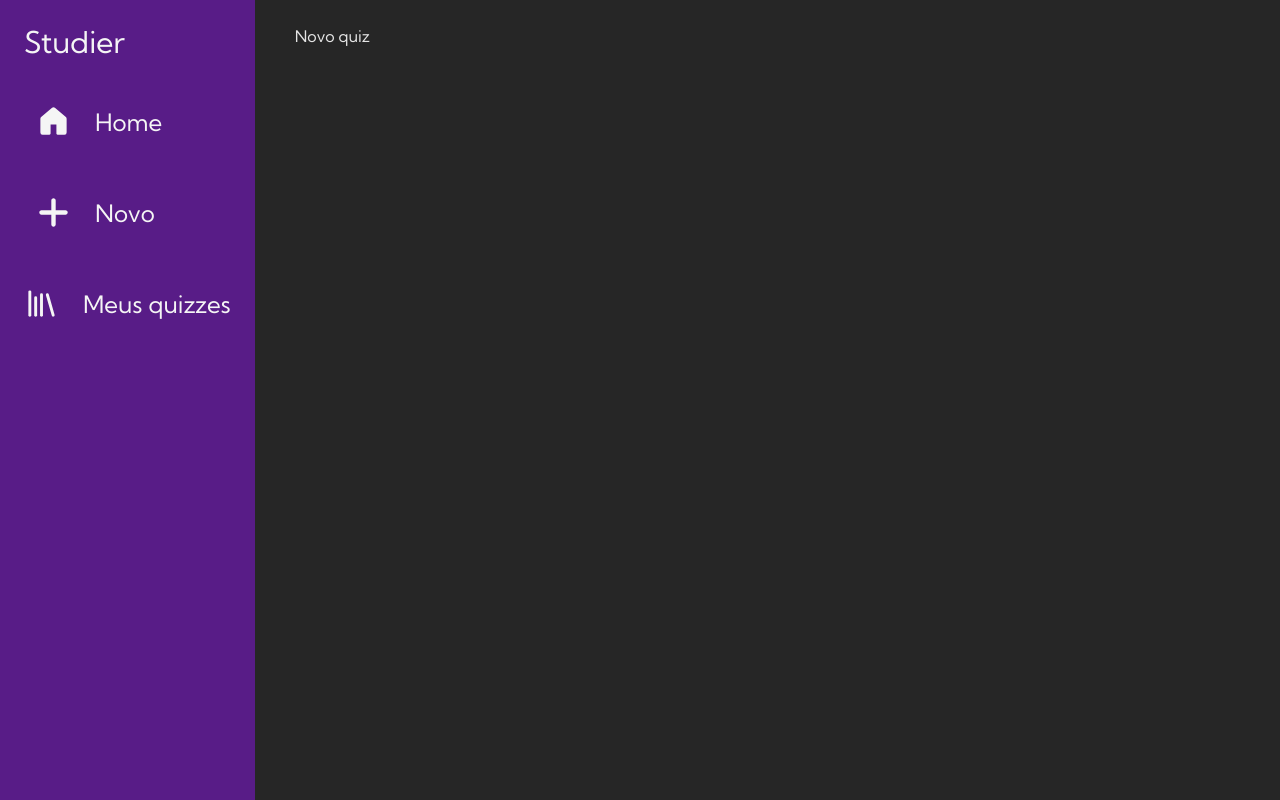
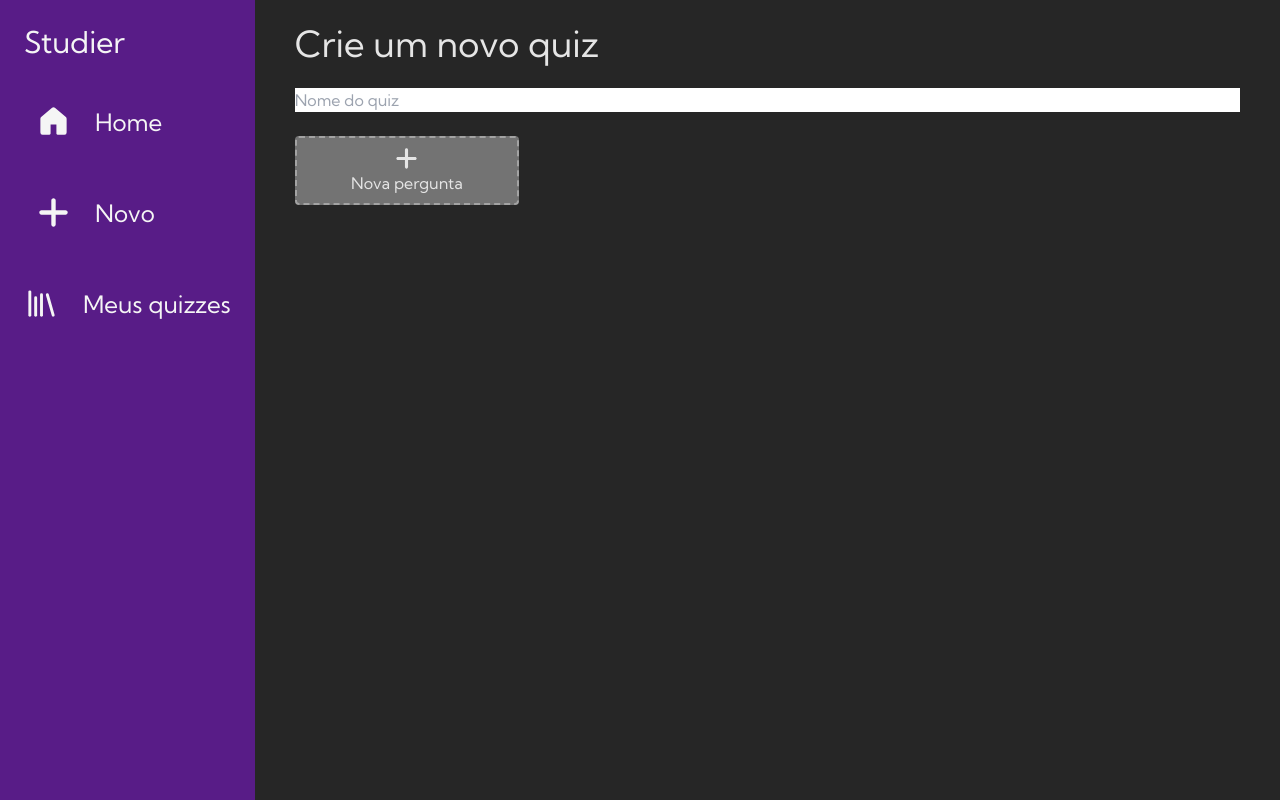
Before and after one commit to gustavo-atanazio/Studier, a React (Vite) app: page /novo-quiz in a window 1280 px wide. Built offline with nearby package versions, Linux system fonts and the light colour scheme.

Commit message:
Página NewQuiz (inicial)

```diff
--- a/src/pages/NewQuiz/index.tsx
+++ b/src/pages/NewQuiz/index.tsx
@@ -1,6 +1,12 @@
+import Form from 'components/Form';
+
 function NewQuiz() {
     return (
-        <h1>Novo quiz</h1>
+        <>
+            <h2 className='text-4xl mb-6'>Crie um novo quiz</h2>
+
+            <Form/>
+        </>
     );
 }
 
```
